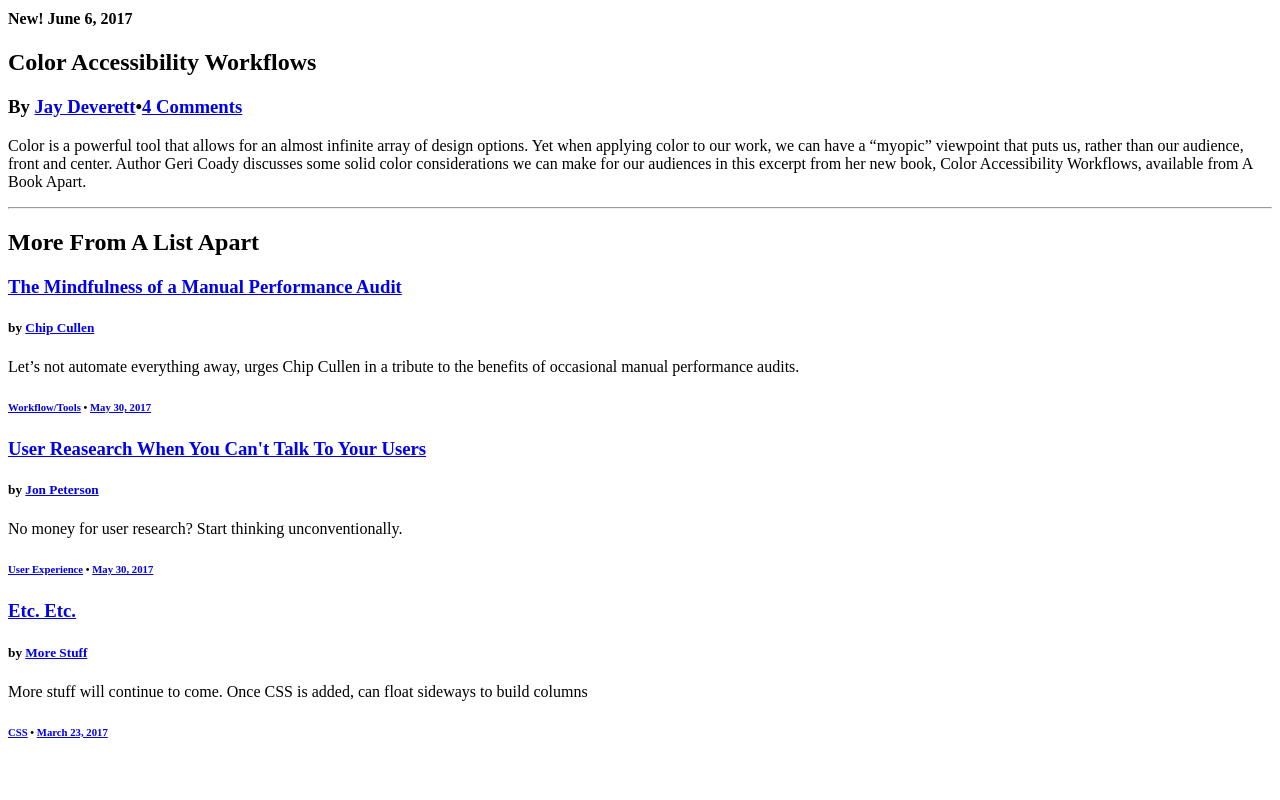
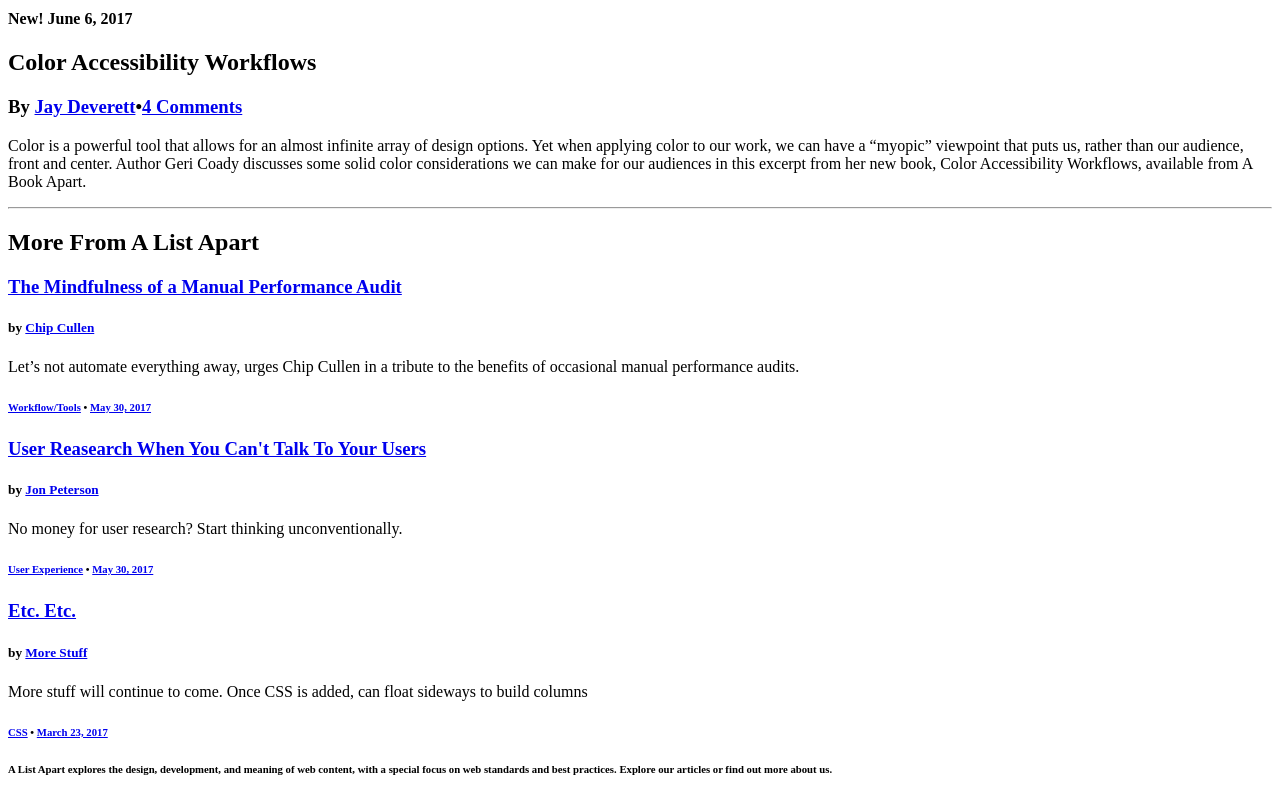
Before and after one commit to jaydeverett/HTML-Layout, a plain HTML site: page index.html in a window 1280 px wide. Shown: the part 1131-1931 px from the top of the page. Before the commit the page ends 1894 px from the top, so only its background shows below. Drawn offline with Linux system fonts and the light colour scheme; files that its build step writes are made by us from their sources.

Commit message:
add h6 to Aside

```diff
--- a/index.html
+++ b/index.html
@@ -55,6 +55,8 @@
              sideways to build columns</p>
           <h6><a href="#">CSS</a> • <a href="#">March 23, 2017</a></h6>
         </article>
+        <h6>A List Apart explores the design, development, and meaning of web
+          content, with a special focus on web standards and best practices. Explore our articles or find out more about us.</h6>
     </aside>
 
 
```
